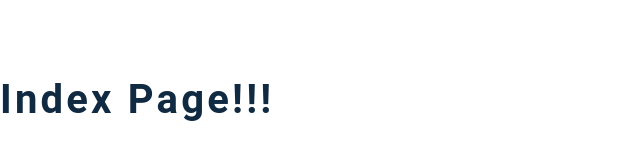
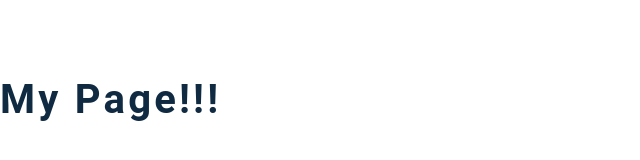
Before and after one commit to mig-25/starter-portfolio, a Gatsby site: page / in a window 1280 px wide. Shown: the whole page, without its empty margins (0-640 px from the left). Built offline with nearby package versions, Linux system fonts and the light colour scheme; Gatsby itself is replaced by a stand-in of ours.

Commit message:
makefile test

```diff
--- a/src/pages/index.js
+++ b/src/pages/index.js
@@ -7,6 +7,6 @@ import Jobs from "../components/Jobs"
 import Projects from "../components/Projects"
 import Blogs from "../components/Blogs"
 export default () => {
-  return <h2>Index page!!!</h2>
+  return <h2>My page!!!</h2>
 }
 // ...GatsbyImageSharpFluid
```
